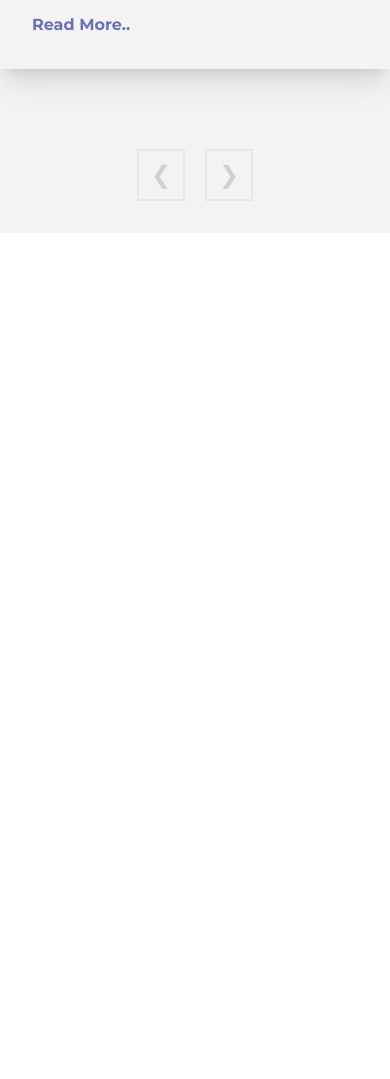
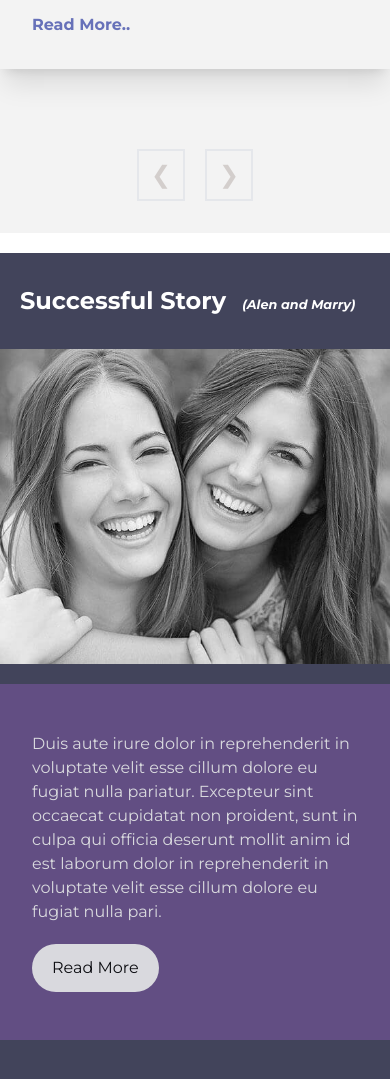
Before and after one commit to Kayum-Ali/Dental-Care, a plain HTML site: page index.html in a window 390 px wide. Shown: the part 4231-5310 px from the top of the page. Before the commit the page ends 4484 px from the top, so only its background shows below. Drawn offline with nearby package versions, Linux system fonts and the light colour scheme.

Commit message:
Successful Story Added and responsive done

```diff
--- a/index.html
+++ b/index.html
@@ -447,6 +447,47 @@
           </div>
         </div>
       </section>
+
+      <!-- SuccessfullStory Section start -->
+      <section class="bg-[#42445B]">
+        <div class="container mx-auto lg:relative static">
+          <div class="py-8 text-white px-5 lg:px-0">
+            <span class="font-bold text-2xl mr-3"> Successful Story</span>
+            <small class="italic font-bold">(Alen and Marry)</small>
+          </div>
+
+          <div
+            class="flex flex-col lg:flex-row items-center pb-12 overflow-hidden"
+          >
+            <div class="">
+              <img
+                class="lg:w-[570px] z-0"
+                src="images/successstory.jpg"
+                alt=""
+              />
+            </div>
+
+            <div
+              class="bg-[#6A518D] lg:w-[600px] lg:h-[320px] px-8 text-white opacity-80 z-10 my-5 lg:my-0 py-12 lg:absolute static md:right-[5%] lg:left-[45%]"
+            >
+              <div>
+                <p>
+                  Duis aute irure dolor in reprehenderit in voluptate velit esse
+                  cillum dolore eu fugiat nulla pariatur. Excepteur sint
+                  occaecat cupidatat non proident, sunt in culpa qui officia
+                  deserunt mollit anim id est laborum dolor in reprehenderit in
+                  voluptate velit esse cillum dolore eu fugiat nulla pari.
+                </p>
+                <button
+                  class="px-5 py-3 bg-white text-black rounded-[35px] mt-5"
+                >
+                  Read More
+                </button>
+              </div>
+            </div>
+          </div>
+        </div>
+      </section>
     </main>
     <script src="index.js"></script>
   </body>
```
